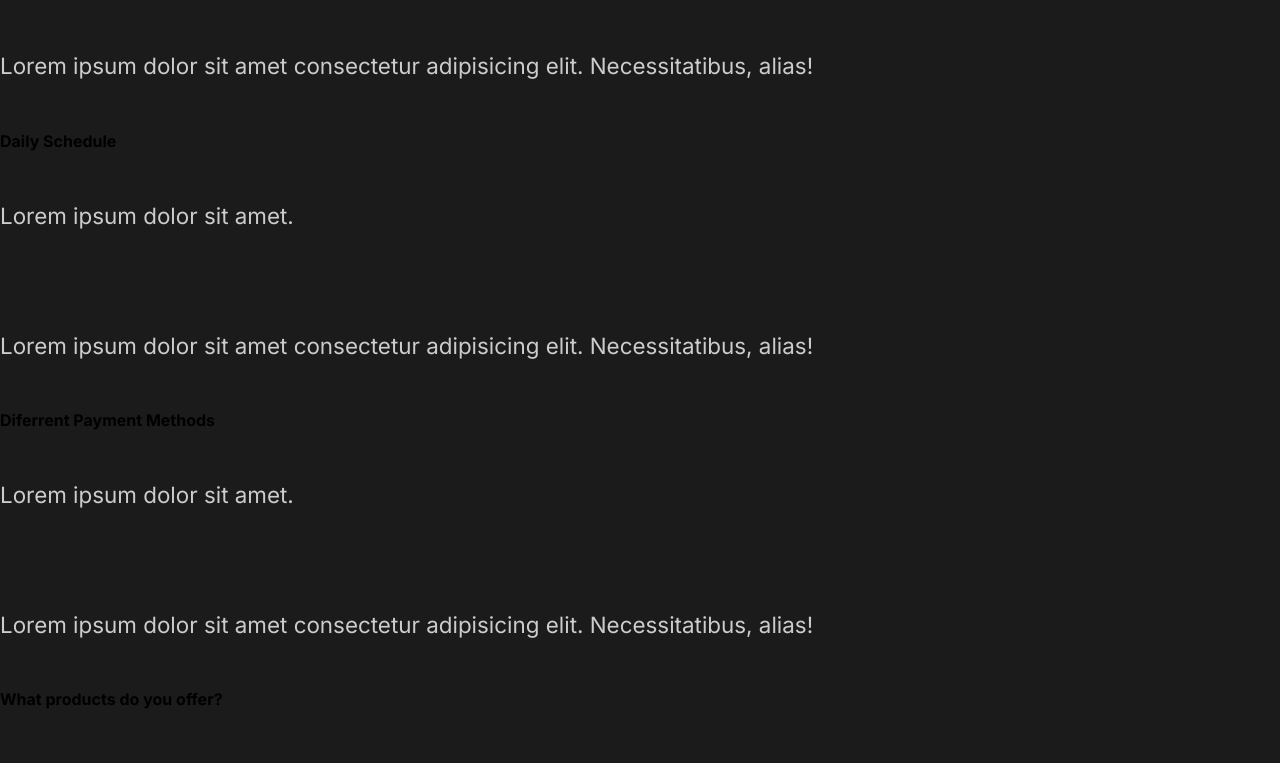
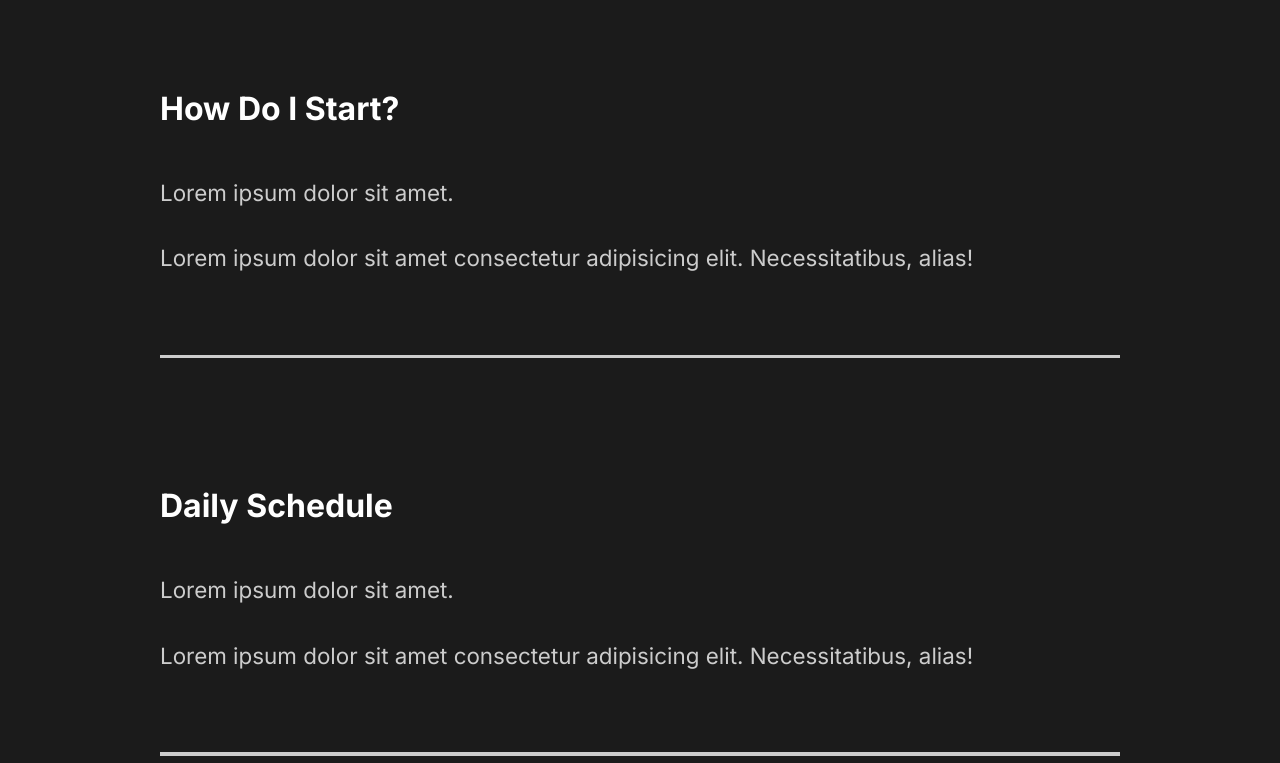
Before and after one commit to mapper895/the-creative-react-course-capture, a React (Create React App) app: page / in a window 1280 px wide. Shown: the part 2296-3059 px from the top of the page. Built offline with nearby package versions, Linux system fonts and the light colour scheme.

Commit message:
7. Faq Styled Components

```diff
--- a/src/components/FaqSection.js
+++ b/src/components/FaqSection.js
@@ -1,8 +1,11 @@
 import React from "react";
+// Import styles
+import styled from "styled-components";
+import { About } from "../styles";
 
 const FaqSection = () => {
   return (
-    <div className="faq">
+    <Faq>
       <h2>
         Any Questions <span>FAQ</span>{" "}
       </h2>
@@ -15,6 +18,7 @@ const FaqSection = () => {
             Necessitatibus, alias!
           </p>
         </div>
+        <div className="faq-line"></div>
       </div>
       <div className="question">
         <h4>Daily Schedule</h4>
@@ -25,6 +29,7 @@ const FaqSection = () => {
             Necessitatibus, alias!
           </p>
         </div>
+        <div className="faq-line"></div>
       </div>
       <div className="question">
         <h4>Diferrent Payment Methods</h4>
@@ -35,6 +40,7 @@ const FaqSection = () => {
             Necessitatibus, alias!
           </p>
         </div>
+        <div className="faq-line"></div>
       </div>
       <div className="question">
         <h4>What products do you offer?</h4>
@@ -46,8 +52,35 @@ const FaqSection = () => {
           </p>
         </div>
       </div>
-    </div>
+    </Faq>
   );
 };
 
+const Faq = styled(About)`
+  display: block;
+  span {
+    display: block;
+  }
+  h2 {
+    padding-bottom: 2rem;
+    font-weight: lighter;
+  }
+  .faq-line {
+    background: #cccccc;
+    height: 0.2rem;
+    margin: 2rem 0rem;
+    width: 100%;
+  }
+  .question {
+    padding: 3rem 0rem;
+    cursor: pointer;
+  }
+  .answer {
+    padding: 2rem 0rem;
+    p {
+      padding: 1rem 0rem;
+    }
+  }
+`;
+
 export default FaqSection;
--- a/src/components/GlobalStyle.js
+++ b/src/components/GlobalStyle.js
@@ -36,6 +36,7 @@ h3{
 }
 h4{
     font-weight:bold;
+    font-size: 2rem;
 }
 span{
     font-weight:bold;
```
Also changed, not shown: 1 other file (tests, documents, lock files or other folders).
